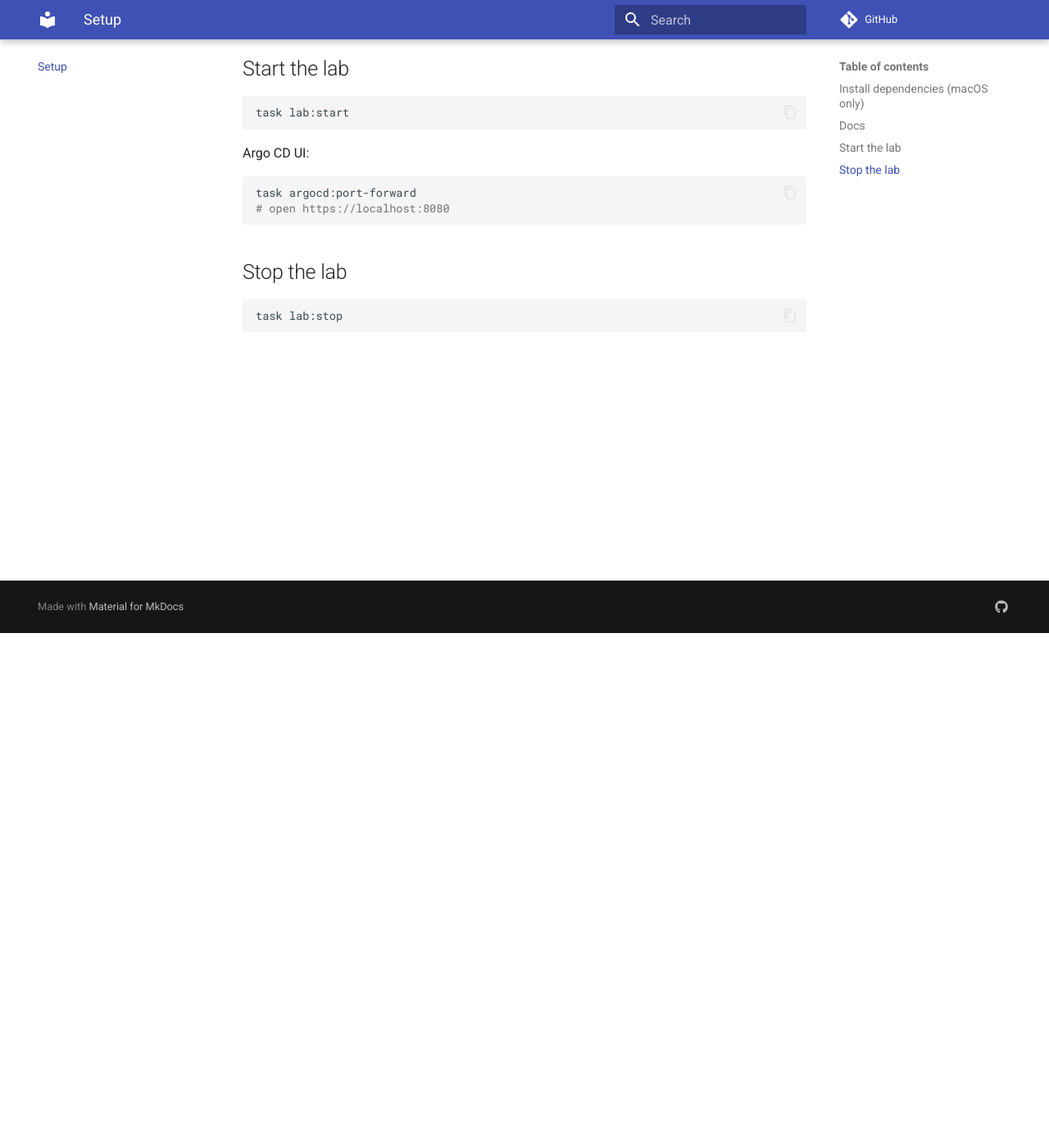
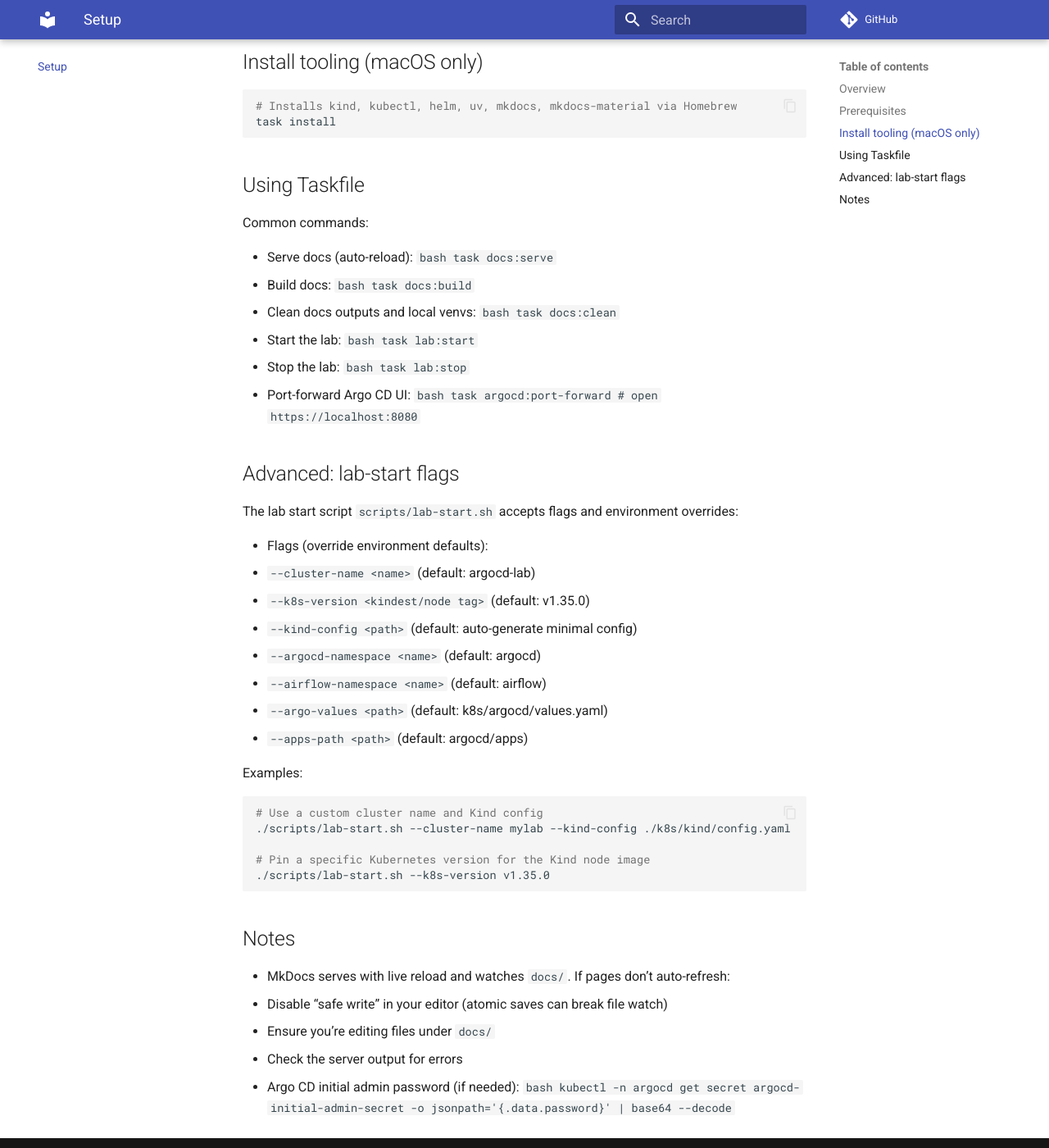
Before and after one commit to barbarosydev/argocd-lab, an MkDocs documentation site: the page built from docs/setup.md, in a window 1280 px wide and 1400 px high, scrolled down 628 px. Shown: the whole window at 82% size. Built offline with MkDocs 1.6.1 and Material for MkDocs 9.7.7, drawn with Linux system fonts in a browser that asks for light colours; comment, search, counter and statistics services are not loaded; some of the changed text lies outside the part shown.

Commit message:
update documentation

````diff
--- a/docs/setup.md
+++ b/docs/setup.md
@@ -1,39 +1,86 @@
-# Setup
+# Getting Started
 
-Minimal steps to use the lab with Taskfile and uv.
+This guide helps you install tools and start the local lab quickly, using Taskfile and uv.
 
-## Install dependencies (macOS only)
+## Overview
+
+- Taskfile provides simple, repeatable commands (https://taskfile.dev/)
+- Docs are served with uv using `docs/pyproject.toml`
+- The lab uses Kind + Helm + Argo CD, with apps managed by Argo CD
+
+## Prerequisites
+
+- macOS with Homebrew (this setup is tested only on macOS 26; other platforms are not guaranteed)
+- Docker Desktop installed and running
+- Internet access to pull images and Python packages
+
+## Install tooling (macOS only)
 
 ```bash
+# Installs kind, kubectl, helm, uv, mkdocs, mkdocs-material via Homebrew
 task install
 ```
 
-## Docs
+## Using Taskfile
 
-Serve locally (uv):
+Common commands:
+
+- Serve docs (auto-reload):
+  ```bash
+  task docs:serve
+  ```
+- Build docs:
+  ```bash
+  task docs:build
+  ```
+- Clean docs outputs and local venvs:
+  ```bash
+  task docs:clean
+  ```
+- Start the lab:
+  ```bash
+  task lab:start
+  ```
+- Stop the lab:
+  ```bash
+  task lab:stop
+  ```
+- Port-forward Argo CD UI:
+  ```bash
+  task argocd:port-forward
+  # open https://localhost:8080
+  ```
+
+## Advanced: lab-start flags
+
+The lab start script `scripts/lab-start.sh` accepts flags and environment overrides:
+
+- Flags (override environment defaults):
+  - `--cluster-name <name>` (default: argocd-lab)
+  - `--k8s-version <kindest/node tag>` (default: v1.35.0)
+  - `--kind-config <path>` (default: auto-generate minimal config)
+  - `--argocd-namespace <name>` (default: argocd)
+  - `--airflow-namespace <name>` (default: airflow)
+  - `--argo-values <path>` (default: k8s/argocd/values.yaml)
+  - `--apps-path <path>` (default: argocd/apps)
+
+Examples:
+
 ```bash
-task docs:serve
+# Use a custom cluster name and Kind config
+./scripts/lab-start.sh --cluster-name mylab --kind-config ./k8s/kind/config.yaml
+
+# Pin a specific Kubernetes version for the Kind node image
+./scripts/lab-start.sh --k8s-version v1.35.0
 ```
 
-Build site (uv):
-```bash
-task docs:build
-```
+## Notes
 
-## Start the lab
-
-```bash
-task lab:start
-```
-
-Argo CD UI:
-```bash
-task argocd:port-forward
-# open https://localhost:8080
-```
-
-## Stop the lab
-
-```bash
-task lab:stop
-```
+- MkDocs serves with live reload and watches `docs/`. If pages don’t auto-refresh:
+  - Disable “safe write” in your editor (atomic saves can break file watch)
+  - Ensure you’re editing files under `docs/`
+  - Check the server output for errors
+- Argo CD initial admin password (if needed):
+  ```bash
+  kubectl -n argocd get secret argocd-initial-admin-secret -o jsonpath='{.data.password}' | base64 --decode
+  ```
````
Also changed, not shown: Taskfile.yml (+12 -3 lines), docs/index.md (+20 -9 lines), 2 other files.
